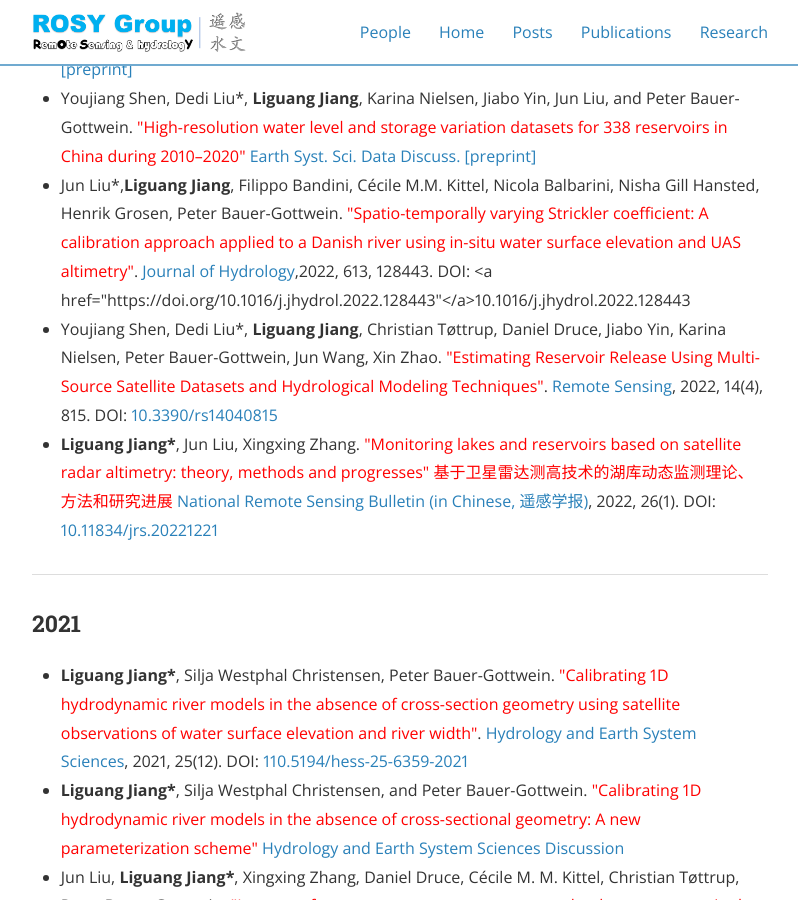
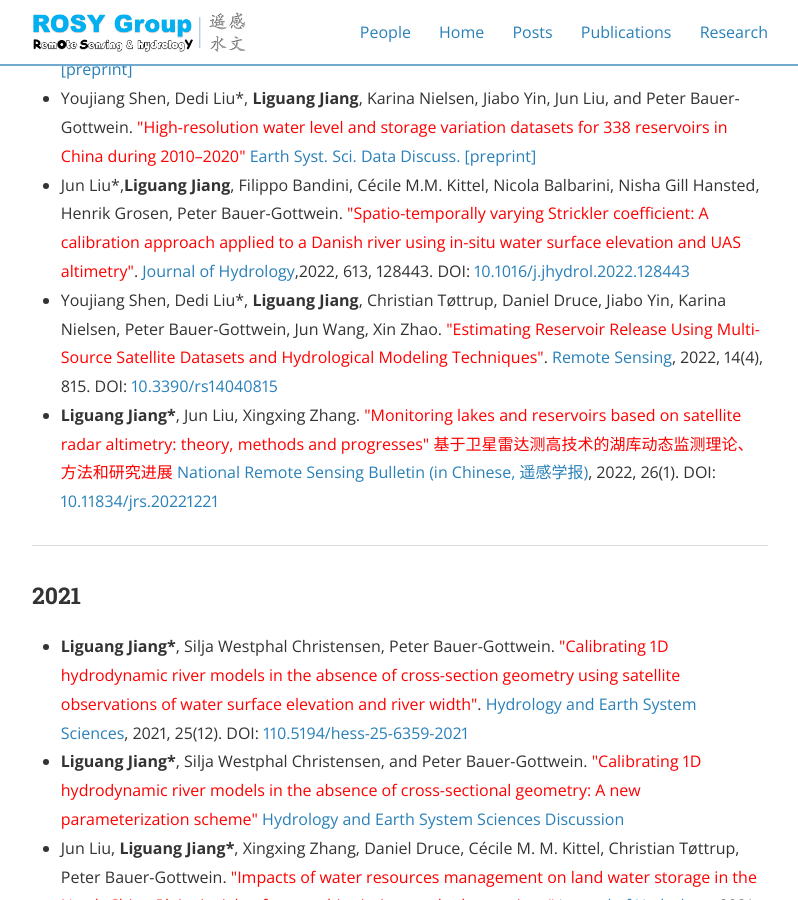
Before and after one commit to 12530/rshydro, a Jekyll site: the page built from publications.md, in a window 1280 px wide and 900 px high, scrolled down 607 px. Shown: the whole window, without its empty margins (240-1038 px from the left). Built offline with Jekyll 4.4.1, drawn with Linux system fonts in a browser that asks for light colours; nearby versions of some CDN libraries; part of the change alters nothing that is shown.

Commit message:
Update publications.md

```diff
--- a/publications.md
+++ b/publications.md
@@ -13,7 +13,7 @@ main_nav: true
   <li>Jun Liu*,<b>Liguang Jiang</b>, Monica Coppo Frias, Peter Bauer-Gottwein. <font color="red">"Discharge estimates with stage-fall-discharge rating curves and ICESat-2 altimetry at backwater-affected virtual stations"</font>. Submitted manuscript. DOI: <a href="https://doi.org/10.1002/essoar.10512270.1">10.1002/essoar.10512270.1</a></li>
   <li>M. Coppo Frias*, S. Liu, X. Mo, K. Nielsen, H. Randall, <b>L. Jiang</b>, J. Ma, and P. Bauer-Gottwein. <font color="red"> "River hydraulic modelling with ICEsat-2 land and water surface elevation" </font> <a href="https://doi.org/10.5194/egusphere-2022-377"> EGUsphere [preprint] </a></li>
   <li>Youjiang Shen, Dedi Liu*, <b>Liguang Jiang</b>, Karina Nielsen, Jiabo Yin, Jun Liu, and Peter Bauer-Gottwein. <font color="red"> "High-resolution water level and storage variation datasets for 338 reservoirs in China during 2010–2020" </font> <a href="https://doi.org/10.5194/essd-2021-470"> Earth Syst. Sci. Data Discuss. [preprint] </a></li>
-  <li>Jun Liu*,<b>Liguang Jiang</b>, Filippo Bandini, Cécile M.M. Kittel, Nicola Balbarini, Nisha Gill Hansted, Henrik Grosen, Peter Bauer-Gottwein. <font color="red">"Spatio-temporally varying Strickler coefficient: A calibration approach applied to a Danish river using in-situ water surface elevation and UAS altimetry"</font>. <a href="[https://agupubs.onlinelibrary.wiley.com/doi/abs/10.1029/2020GL088770](https://www.sciencedirect.com/science/article/pii/S0022169422010137?via%3Dihub)">Journal of Hydrology</a>,2022, 613, 128443. DOI: <a href="https://doi.org/10.1016/j.jhydrol.2022.128443"</a>10.1016/j.jhydrol.2022.128443</li>
+  <li>Jun Liu*,<b>Liguang Jiang</b>, Filippo Bandini, Cécile M.M. Kittel, Nicola Balbarini, Nisha Gill Hansted, Henrik Grosen, Peter Bauer-Gottwein. <font color="red">"Spatio-temporally varying Strickler coefficient: A calibration approach applied to a Danish river using in-situ water surface elevation and UAS altimetry"</font>. <a href="[https://agupubs.onlinelibrary.wiley.com/doi/abs/10.1029/2020GL088770](https://www.sciencedirect.com/science/article/pii/S0022169422010137?via%3Dihub)">Journal of Hydrology</a>,2022, 613, 128443. DOI: <a href="https://doi.org/10.1016/j.jhydrol.2022.128443">10.1016/j.jhydrol.2022.128443</a></li>
   <li>Youjiang Shen, Dedi Liu*, <b>Liguang Jiang</b>, Christian Tøttrup, Daniel Druce, Jiabo Yin, Karina Nielsen, Peter Bauer-Gottwein, Jun Wang, Xin Zhao. <font color="red">"Estimating Reservoir Release Using Multi-Source Satellite Datasets and Hydrological Modeling Techniques"</font>. <a href="https://www.mdpi.com/2072-4292/14/4/815">Remote Sensing</a>, 2022, 14(4), 815. DOI: <a href="https://doi.org/10.3390/rs14040815">10.3390/rs14040815</a> </li>
   <li><b>Liguang Jiang*</b>, Jun Liu, Xingxing Zhang. <font color="red"> "Monitoring lakes and reservoirs based on satellite radar altimetry: theory, methods and progresses" 基于卫星雷达测高技术的湖库动态监测理论、方法和研究进展 </font> <a href="http://www.ygxb.ac.cn/thesisDetails#10.11834/jrs.20221221&lang=zh"> National Remote Sensing Bulletin (in Chinese, 遥感学报)</a>, 2022, 26(1). DOI: <a href="http://www.jors.cn/jrs/ch/reader/view_abstract.aspx?doi=10.11834/jrs.20211221">10.11834/jrs.20221221</a></li>
 </ul>
```
